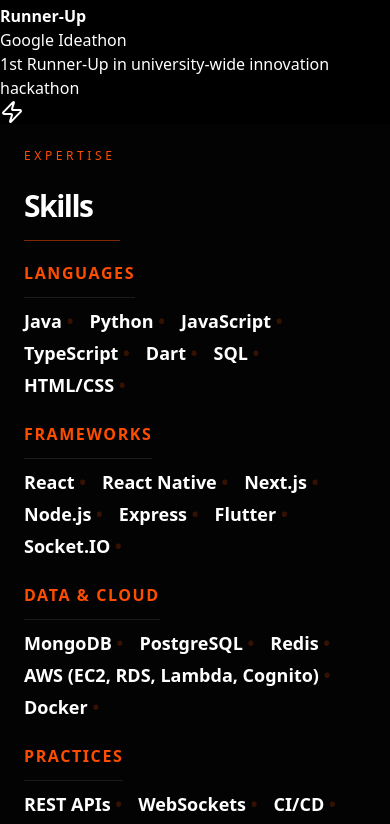
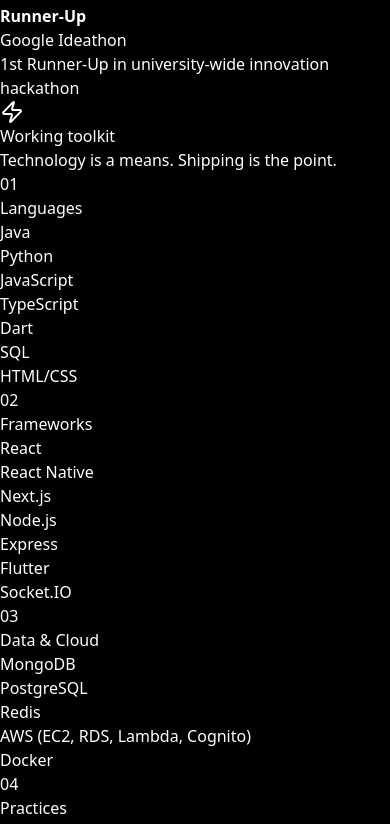
Before and after one commit to aakarsh12x/PortfolioV2, a Next.js app: page / in a window 390 px wide. Shown: the part 2804-3628 px from the top of the page. Built offline with nearby package versions, Linux system fonts and the light colour scheme.

Commit message:
style: clean up skills grid layout and responsive padding

```diff
--- a/src/components/Skills.tsx
+++ b/src/components/Skills.tsx
@@ -1,54 +1,19 @@
 "use client";
 
 import { SKILLS } from "@/data/portfolio";
-import { StaggerContainer, StaggerItem } from "./ui/StaggerContainer";
-import { ScrollReveal } from "./ui/ScrollReveal";
 
-export const Skills = () => {
-    return (
-        <section id="skills" className="py-6 lg:py-10" style={{ backgroundColor: "var(--bg-subtle)" }}>
-            <div className="max-w-7xl mx-auto px-6 md:px-12 lg:px-32">
-                {/* Header */}
-                <div className="mb-5 lg:mb-10">
-                    <ScrollReveal variant="slide-up">
-                        <span className="text-xs tracking-[0.3em] uppercase mb-6 block" style={{ color: "var(--accent)" }}>Expertise</span>
-                        <h2 className="text-3xl lg:text-4xl font-black tracking-tighter" style={{ color: "var(--text-primary)" }}>Skills</h2>
-                        <div className="mt-4 h-px w-24" style={{ backgroundColor: "var(--accent)", opacity: 0.5 }} />
-                    </ScrollReveal>
-                </div>
-
-                <div className="grid lg:grid-cols-2 gap-6 lg:gap-12">
-                    {SKILLS.map((cat, i) => (
-                        <div key={cat.category}>
-                            <ScrollReveal variant="slide-left" delay={i * 0.1}>
-                                <h3 className="text-base font-bold mb-3 lg:mb-6 tracking-widest uppercase pb-3 inline-block"
-                                    style={{ color: "var(--accent)", borderBottom: "1px solid var(--border)" }}>
-                                    {cat.category}
-                                </h3>
-                            </ScrollReveal>
-
-                            <StaggerContainer className="flex flex-wrap gap-x-4 gap-y-2" staggerDelay={0.05} initialDelay={0.2}>
-                                {cat.items.map((item, j) => (
-                                    <StaggerItem key={item} variant="fade-up">
-                                        <span
-                                            className="text-lg lg:text-4xl font-black leading-tight cursor-default transition-colors"
-                                            style={{
-                                                color: "var(--text-primary)",
-                                                animationDelay: `${((i * 10 + j) * 0.7) % 5}s`,
-                                                animationDuration: `${4 + ((i * 10 + j) * 0.5) % 4}s`,
-                                            }}
-                                            onMouseEnter={e => (e.currentTarget.style.color = "var(--accent)")}
-                                            onMouseLeave={e => (e.currentTarget.style.color = "var(--text-primary)")}
-                                        >
-                                            {item} <span style={{ color: "var(--accent)", opacity: 0.2 }}>•</span>
-                                        </span>
-                                    </StaggerItem>
-                                ))}
-                            </StaggerContainer>
-                        </div>
-                    ))}
-                </div>
+export const Skills = () => (
+    <section id="skills" className="toolkit-section" aria-labelledby="toolkit-title">
+        <div className="toolkit-shell">
+            <header className="toolkit-heading"><p>Working toolkit</p><h2 id="toolkit-title">Technology is a means. Shipping is the point.</h2></header>
+            <div className="toolkit-index">
+                {SKILLS.map((group, index) => (
+                    <article key={group.category}>
+                        <div className="toolkit-index__title"><span>{String(index + 1).padStart(2, "0")}</span><h3>{group.category}</h3></div>
+                        <ul>{group.items.map((item) => <li key={item}>{item}</li>)}</ul>
+                    </article>
+                ))}
             </div>
-        </section>
-    );
-};
+        </div>
+    </section>
+);
```
